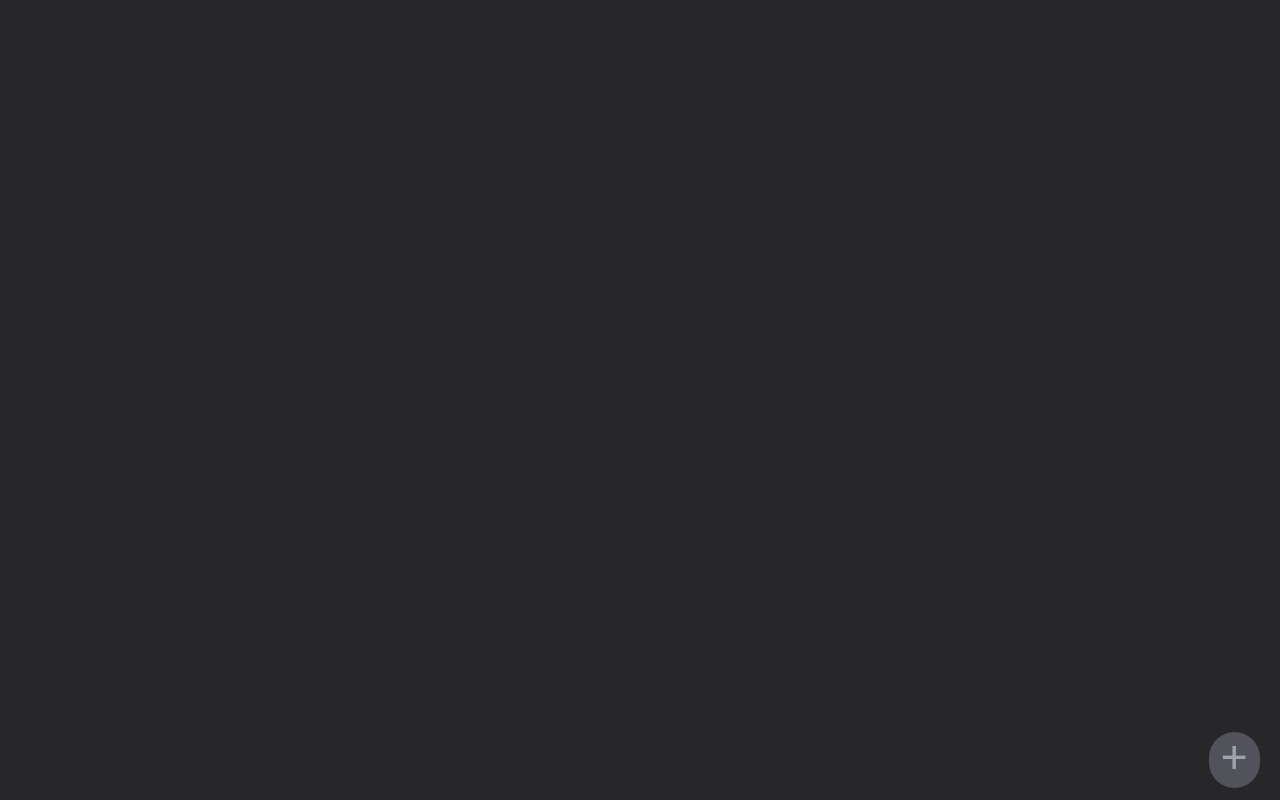
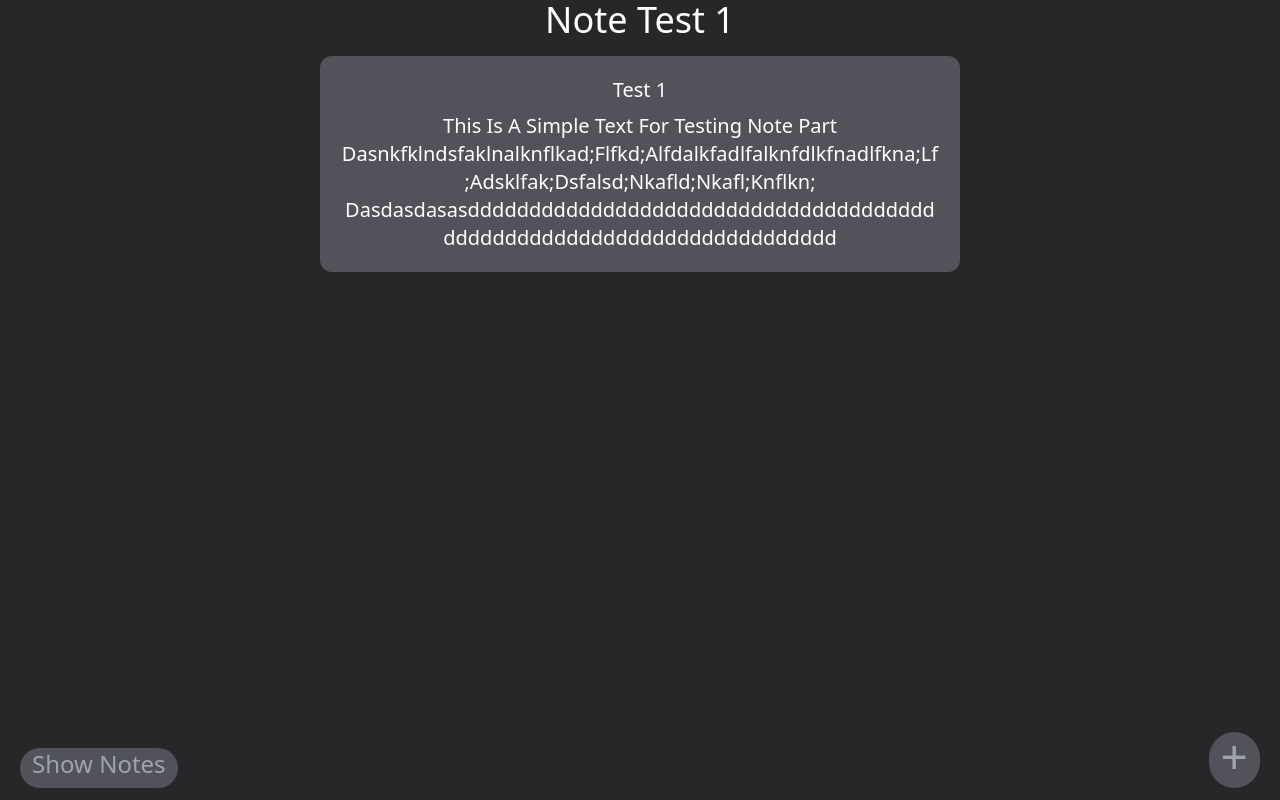
Before and after one commit to erfan004/note-app, a React (Vite) app: page /add-notes/1 in a window 1280 px wide. Before the commit this address had no page. Built offline with nearby package versions, Linux system fonts and the light colour scheme; data requests are answered from the project's data file.

Commit message:
feat: :sparkles: dynamic pages are added for notes
now you can click on every note and that will navigate you to the details of that note

```diff
--- a/db.json
+++ b/db.json
@@ -1,29 +1,29 @@
 {
   "Notes": [
     {
-      "id": 1,
+      "id": "1",
       "title": "test 1",
       "body": "this is a simple text for testing note part dasnkfklndsfaklnalknflkad;flfkd;alfdalkfadlfalknfdlkfnadlfkna;lf;adsklfak;dsfalsd;nkafld;nkafl;knflkn; dasdasdasasdddddddddddddddddddddddddddddddddddddddddddddddddddddddddddddddddddddd"
     },
     {
-      "id": 2,
+      "id": "2",
       "title": "test 2",
       "body": "this is a simple text for testing note part2"
     },
     {
-      "id": 3,
+      "id": "3",
       "title": "test 3",
       "body": "this is a simple text for testing note part3"
     },
     {
-      "id": 4,
+      "id": "4",
       "title": "test 4",
       "body": "این یک متن برای آزمایش کردن"
     },
     {
       "title": "test",
       "body": "test",
-      "id": 5
+      "id": "5"
     }
   ]
 }
--- a/src/App.tsx
+++ b/src/App.tsx
@@ -3,6 +3,7 @@ import { Routes , Route  } from "react-router"
 import AddNotes from "./components/AddNotes"
 import {BrowserRouter as Router} from 'react-router-dom'
 import Notes from "./components/Notes"
+import SingleNotePage from "./components/SingleNotePage"
 function App() {
   return (
     <div>
@@ -11,6 +12,7 @@ function App() {
         <Routes>
           <Route path="/"  element={<Notes />}/>
           <Route path="/add-notes"  element={<AddNotes />}/>
+          <Route path="/add-notes/:noteId" element={<SingleNotePage />}/>
         </Routes>
       </Layout>
       </Router>
--- a/src/components/AddNotes.tsx
+++ b/src/components/AddNotes.tsx
@@ -1,5 +1,4 @@
 import axios from "axios";
-import { Link } from "react-router-dom";
 import { useState } from "react";
 import { useNavigate } from "react-router-dom";
 function AddNotes() {
@@ -13,8 +12,7 @@ function AddNotes() {
         title,
         body,
       })
-      .then((res) => {
-        console.log(res);
+      .then(() => {
         navigate('/')
       });
   }
@@ -23,7 +21,7 @@ function AddNotes() {
       <h1 className="text-4xl text-center mt-4 capitalize">add your note</h1>
       <form
         onSubmit={(e) => addNoteHandler(e)}
-        className="flex flex-col md:w-6/12 mx-auto s:mw-10/12 bg-zinc-600 rounded-xl p-5 mt-4"
+        className="flex flex-col md:w-6/12 mx-auto s:mw-10/12 bg-zinc-600 md:rounded-xl p-5 mt-4"
       >
         <input
           autoFocus
@@ -47,11 +45,7 @@ function AddNotes() {
           add note
         </button>
       </form>
-      <Link to={"/"}>
-        <div className="text-2xl cursor-pointer capitalize  bg-zinc-600 fixed hover:bg-zinc-700 hover:text-white duration-300 pt-0 bottom-3 text-gray-400  px-3 py-2 left-5 rounded-full">
-          show notes
-        </div>
-      </Link>
+
     </div>
   );
 }
--- a/src/components/Layout.tsx
+++ b/src/components/Layout.tsx
@@ -8,6 +8,11 @@ const Layout = ({children}: {children : React.ReactNode}) => {
           +
         </div>
       </Link>
+      <Link to={"/"}>
+        <div className="text-2xl cursor-pointer capitalize  bg-zinc-600 fixed hover:bg-zinc-700 hover:text-white duration-300 pt-0 bottom-3 text-gray-400  px-3 py-2 left-5 rounded-full">
+          show notes
+        </div>
+      </Link>
     </div>
   );
 };
--- a/src/components/SingleNote.tsx
+++ b/src/components/SingleNote.tsx
@@ -1,14 +1,20 @@
 import NoteProps from "../types/NotePropTypes";
-
-function SingleNote({notes} : {notes:NoteProps[]} ) {
-  return (<div>
-    {notes.map((item : NoteProps)=>(
-        <div onClick={()=>console.log('clicked!')} key={item.id} className="grid break-words text-gray-400 w-full hover:border-white hover:text-white hover:cursor-pointer select-none grid-cols-1 border-4 border-zinc-700 duration-300 p-2 md:rounded-xl md:w-6/12 mx-auto mt-5 text-center capitalize text-lg">
-            <p className=" font-bold">{item.title}</p>
-            <p>{item.body.slice(0 , 60)}...</p>
-        </div>
-    ))}
-  </div>) ;
+import { Link  } from "react-router-dom";
+function SingleNote({ notes }: { notes: NoteProps[] }) {
+  return (
+    <div>
+      {notes.map((item: NoteProps) => (
+        <Link
+          to={`/add-notes/${item.id}`}
+          key={item.id}
+          className="grid break-words text-gray-400 w-full hover:border-white hover:text-white hover:cursor-pointer select-none grid-cols-1 border-4 border-zinc-700 duration-300 p-2 md:rounded-xl md:w-6/12 mx-auto mt-5 text-center capitalize text-lg"
+        >
+          <p className=" font-bold">{item.title}</p>
+          <p>{item.body.slice(0, 60)}...</p>
+        </Link>
+      ))}
+    </div>
+  );
 }
 
 export default SingleNote;
--- /dev/null
+++ b/src/components/SingleNotePage.tsx
@@ -0,0 +1,30 @@
+import { useParams } from "react-router"
+import { useState , useEffect } from "react"
+import axios from "axios"
+import {AxiosResponse} from "axios"
+import NoteProps from "../types/NotePropTypes"
+function SingleNotePage() {
+
+
+  const [notes , setNotes]  = useState([])
+  useEffect(()=>{
+    axios.get('http://localhost:3000/Notes')
+    .then((res : AxiosResponse)=>{
+      setNotes(res.data)
+    })
+  } , [])
+
+  const {noteId} = useParams()
+  const singleNote : NoteProps[] = notes.filter((item :NoteProps) => item.id == noteId)
+  return (
+    <>
+      <h1 className="text-4xl text-center capitalize">note {singleNote[0]?.title}</h1>
+      <div className="flex flex-col break-words md:w-6/12 mx-auto s:mw-10/12 bg-zinc-600 md:rounded-xl p-5 mt-4 text-xl capitalize text-center">
+        <div>{singleNote[0]?.title}</div>
+        <div className="mt-2">{singleNote[0]?.body}</div>
+      </div>
+    </>
+  )
+}
+
+export default SingleNotePage
--- a/src/types/NotePropTypes.ts
+++ b/src/types/NotePropTypes.ts
@@ -1,5 +1,5 @@
 interface NoteProps {
-    id : number ,
+    id : string ,
     title : string ,
     body : string
 }
```
